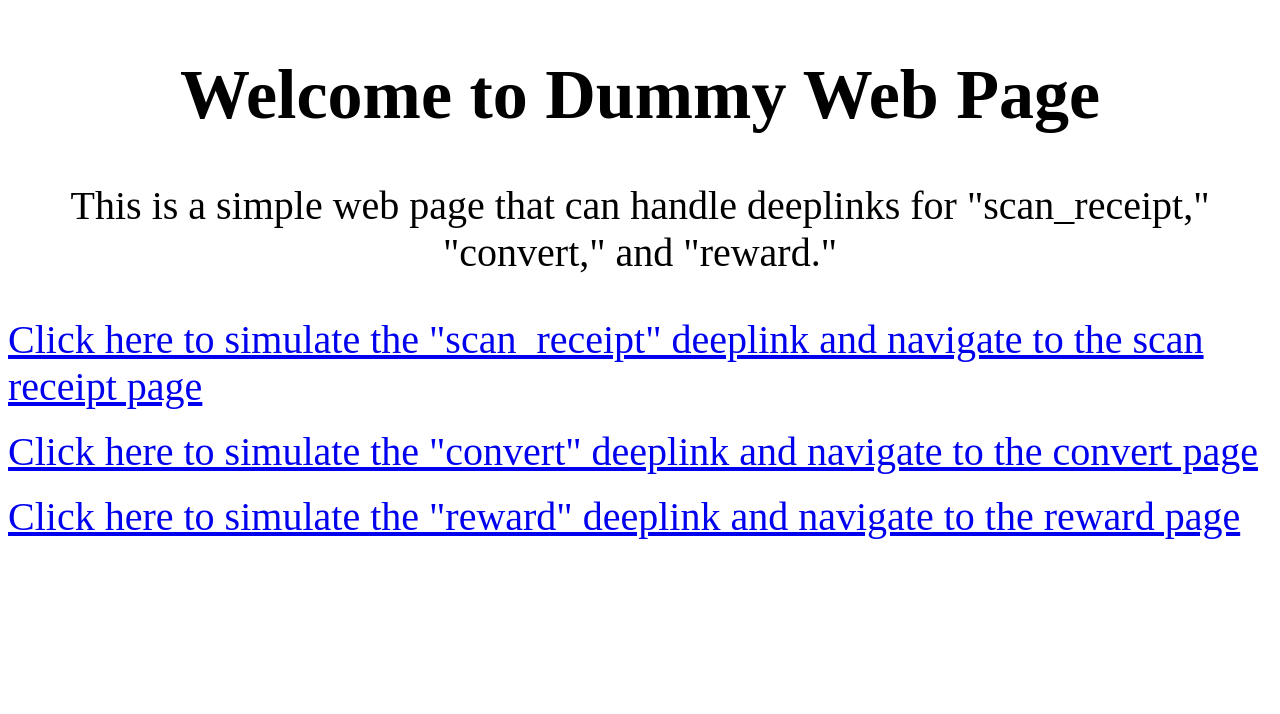
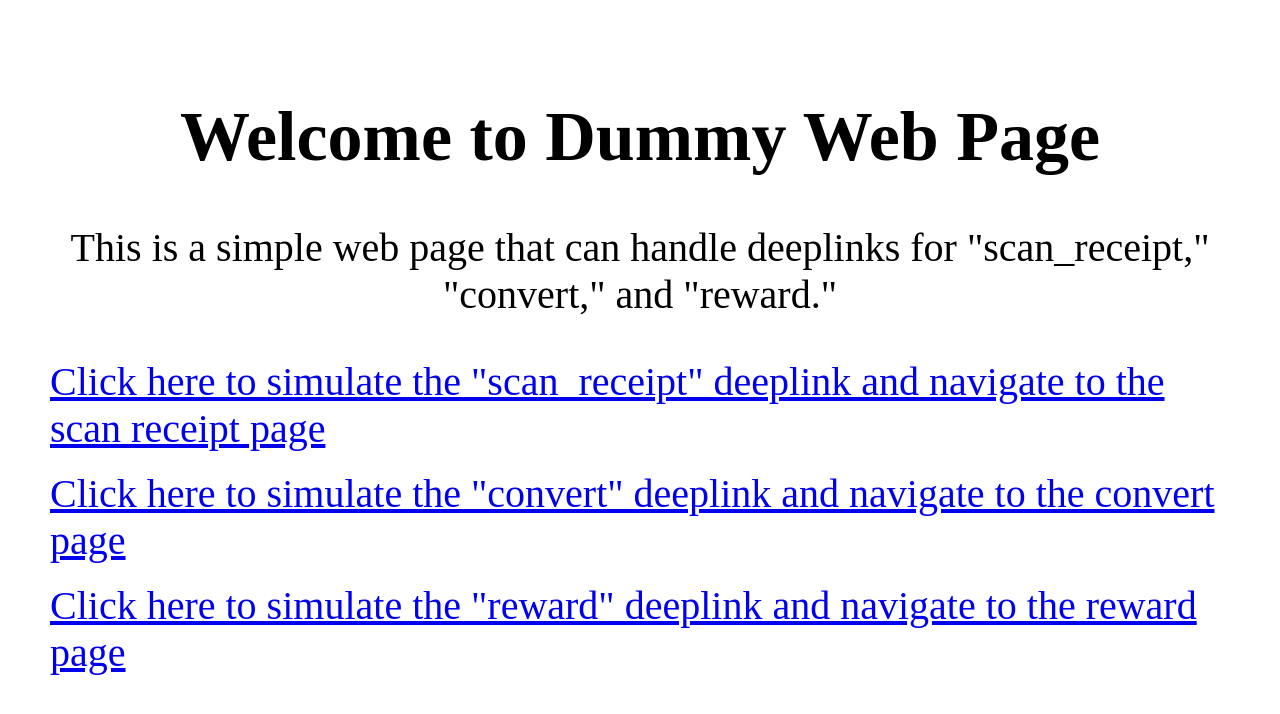
Before and after one commit to putrird11/dummy-deeplink-page, a plain HTML site: page index.html in a window 1280 px wide. Drawn offline with Linux system fonts and the light colour scheme.

Commit message:
Add space
Add space

```diff
--- a/index.html
+++ b/index.html
@@ -7,11 +7,12 @@
             display: flex;
             justify-content: center;
             align-items: center;
-            margin: 50;
+            margin: 50px;
         }
         h1 {
             font-size: 70px;
             text-align: center;
+            color: black;
         }
         p {
             font-size: 40px;
```
